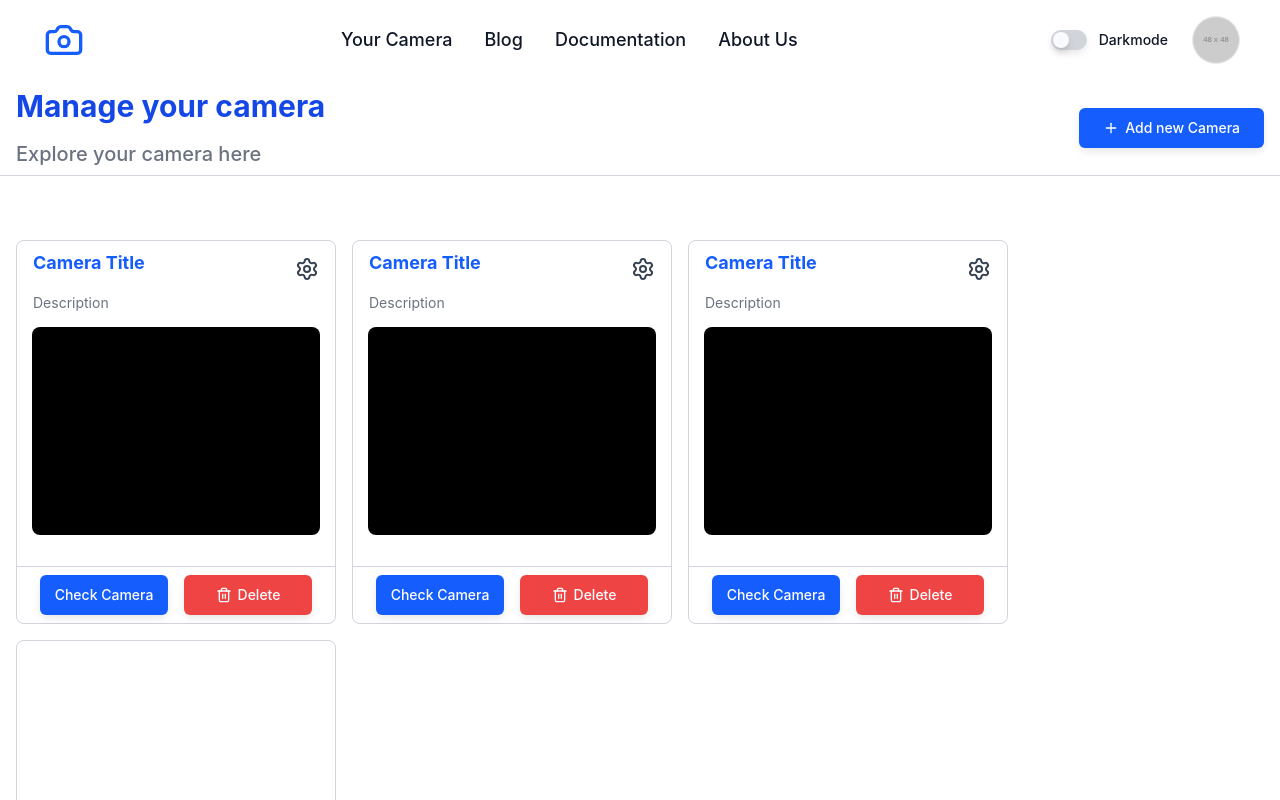
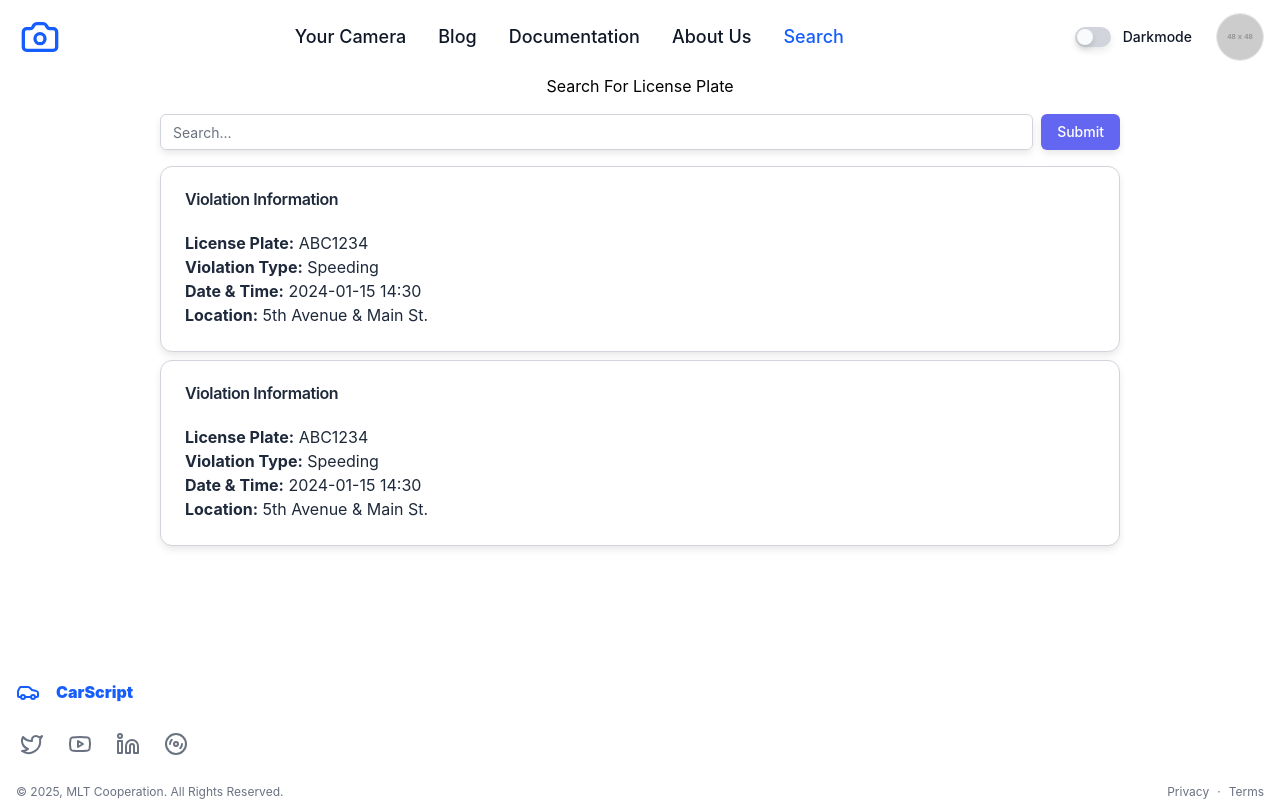
Before and after one commit to DrGnNatsu/Vehicle_Fault_Dectection, a React (Vite) app in the folder fe_react/: page /search in a window 1280 px wide. Shown: the top 800 px of the page. Built offline with nearby package versions, Linux system fonts and the light colour scheme.

Commit message:
Son | Search page added

```diff
--- a/fe_react/src/app/App.tsx
+++ b/fe_react/src/app/App.tsx
@@ -5,7 +5,7 @@ import Home from "./pages/home";
 import About from "./pages/about";
 import AccountSetting from "./pages/account_setting";
 import Blog from "./pages/blog";
-
+import Search from "./pages/search";
 import Documentation from "./pages/documentation";
 import { Login, Registration, Reset1, Reset2, Reset3 } from "./auth/auth";
 import Camera from "./pages/camera";
@@ -28,6 +28,7 @@ const App = () => {
         <Route path="reset1" element={<Reset1 />} />
         <Route path="reset2" element={<Reset2 />} />
         <Route path="reset3" element={<Reset3 />} />
+        <Route path="search" element={<Search />} />
         <Route path="*" element={<Home />} />
       </Routes>
     </div>
--- a/fe_react/src/app/pages/camera.tsx
+++ b/fe_react/src/app/pages/camera.tsx
@@ -16,7 +16,7 @@ const camera = () => {
   return (
     <div className="h-screen p-4 bg-white dark:bg-gray-900 flex flex-col">
       <AfterNavigation />
-      <Card className="border-border flex-1 mb-4 overflow-hidden">
+      <Card className="border-border h-full">
         <CardHeader>
           <CardTitle>Camera Name</CardTitle>
         </CardHeader>
--- /dev/null
+++ b/fe_react/src/app/pages/search.tsx
@@ -0,0 +1,64 @@
+import AfterNavigation from "@/components/AfterNavigation";
+import Footer from "@/components/Footer";
+import { Button } from "@/components/ui/button";
+import { Card, CardContent, CardHeader, CardTitle } from "@/components/ui/card";
+import { Input } from "@/components/ui/input";
+
+export default function Search() {
+  return (
+    <div className="h-screen overflow-hidden flex flex-col items-center justify-center bg-white dark:bg-gray-900">
+      <AfterNavigation />
+
+      <div className="h-3/4     w-3/4 flex flex-col gap-4">
+        <center>Search For License Plate</center>
+        <div className="w-full  flex gap-2">
+          <Input placeholder="Search..." />
+          <Button>Submit</Button>
+        </div>
+        <div className="flex flex-col gap-2">
+          <Card className="border-border flex-rows">
+            <CardHeader>
+              <CardTitle>Violation Information</CardTitle>
+            </CardHeader>
+            <CardContent>
+              <p>
+                <strong>License Plate:</strong> ABC1234
+              </p>
+              <p>
+                <strong>Violation Type:</strong> Speeding
+              </p>
+              <p>
+                <strong>Date & Time:</strong> 2024-01-15 14:30
+              </p>
+              <p>
+                <strong>Location:</strong> 5th Avenue & Main St.
+              </p>
+            </CardContent>
+          </Card>
+
+          <Card className="border-border flex-rows">
+            <CardHeader>
+              <CardTitle>Violation Information</CardTitle>
+            </CardHeader>
+            <CardContent>
+              <p>
+                <strong>License Plate:</strong> ABC1234
+              </p>
+              <p>
+                <strong>Violation Type:</strong> Speeding
+              </p>
+              <p>
+                <strong>Date & Time:</strong> 2024-01-15 14:30
+              </p>
+              <p>
+                <strong>Location:</strong> 5th Avenue & Main St.
+              </p>
+            </CardContent>
+          </Card>
+        </div>
+      </div>
+
+      <Footer />
+    </div>
+  );
+}
--- a/fe_react/src/components/AfterNavigation.tsx
+++ b/fe_react/src/components/AfterNavigation.tsx
@@ -21,7 +21,7 @@ export default function AfterNavigation() {
   return (
     <nav className="w-full h-20 bg-transparent flex justify-center">
       {/* Container */}
-      <div className="w-full !px-10 h-full flex items-center justify-between">
+      <div className="w-full !px-4 h-full flex items-center justify-between">
         {/* Left: Logo */}
         <div className="flex items-center gap-4">
           <div className="w-12 h-12 flex items-center justify-center">
@@ -37,6 +37,7 @@ export default function AfterNavigation() {
           <NavItem to="/blog" text="Blog" />
           <NavItem to="/documentation" text="Documentation" />
           <NavItem to="/about" text="About Us" />
+          <NavItem to="/search" text="Search" />
         </div>
 
         {/* Right: Dark Mode & Avatar */}
--- a/fe_react/src/components/Footer.tsx
+++ b/fe_react/src/components/Footer.tsx
@@ -4,7 +4,7 @@ import { Link } from "react-router-dom";
 export default function Footer() {
   return (
     <footer className="w-full bg-transparent flex justify-center ">
-      <div className="w-full !px-10 pt-12 flex flex-col gap-6">
+      <div className="w-full !px-4 pt-12 flex flex-col gap-6">
         {/* Logo */}
         <div className="flex items-center gap-4">
           <Car className="w-6 h-6 text-blue-600" strokeWidth={2} />
```
